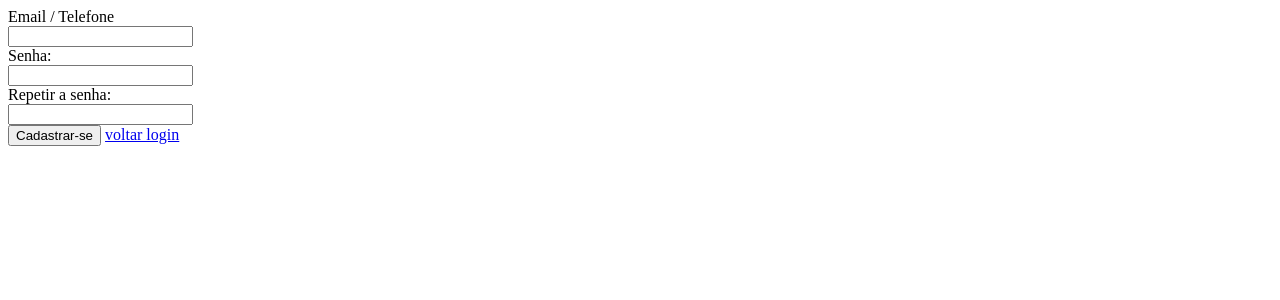
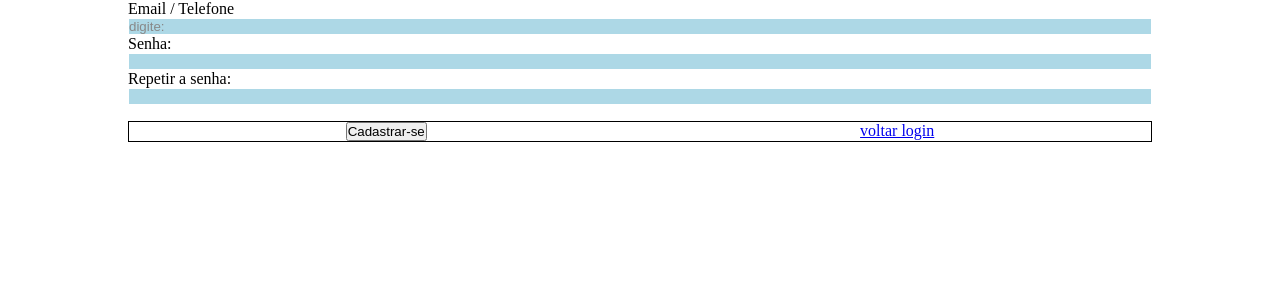
Before and after one commit to ffbermudes/crudBasicoComLogin, a PHP site: page /index.php?rota=criar_usuario in a window 1280 px wide. Shown: the top 300 px of the page. Run offline with PHP 8.4, Linux system fonts and the light colour scheme.

Commit message:
estilos e melhorias no layout

```diff
--- a/criar_usuario.php
+++ b/criar_usuario.php
@@ -8,23 +8,24 @@ defined('CONTROL') or die('Acesso Negado !');
     <meta name="viewport"
           content="width=device-width, user-scalable=no, initial-scale=1.0, maximum-scale=1.0, minimum-scale=1.0">
     <meta http-equiv="X-UA-Compatible" content="ie=edge">
+    <link rel="stylesheet" href="public/css/criarUsuario.css">
     <title>Sistema de login -> criar usuario</title>
 </head>
 <body>
 <form method="post" action="index.php?rota=cadastra_banco">
     <div class="login-row" >
-        <label for="usuario">Email / Telefone</label><br>
-        <input type="text" id="usuario" name="usuarios"><br>
+        <label for="usuario">Email / Telefone</label>
+        <input type="text" id="usuario" name="usuario" placeholder="digite: ">
     </div>
     <div class="login-row">
-        <label for="password">Senha:</label><br>
-        <input type="text" id="password" name="pass"><br>
+        <label for="password">Senha:</label>
+        <input type="text" id="password" name="pass">
     </div>
     <div class="login-row">
-        <label for="password">Repetir a senha:</label><br>
-        <input type="text" id="password" name="re_pass"><br>
+        <label for="password">Repetir a senha:</label>
+        <input type="text" id="password" name="re_pass">
     </div>
-    <div class="login-row">
+    <div class="login-row-submit">
         <input type="submit" value="Cadastrar-se">
         <a href="index.php?rota=login">voltar login</a>
     </div>
--- a/dbOperations/cad_user.php
+++ b/dbOperations/cad_user.php
@@ -6,4 +6,4 @@ print_r ($_REQUEST);
 echo '</pre>';
 
 $cad_user = new Db();
-$cad_user->cad_user($_REQUEST['usuarios'], $_REQUEST['pass'], $_REQUEST['re_pass']);
+$cad_user->cad_user($_REQUEST['usuario'], $_REQUEST['pass'], $_REQUEST['re_pass']);
--- /dev/null
+++ b/public/css/criarUsuario.css
@@ -0,0 +1,48 @@
+* {
+    margin: 0;
+    padding: 0;
+    box-sizing: border-box;
+}
+
+form {
+    display: flex;
+    flex-direction: column;
+    justify-content: center;
+}
+
+.login-row {
+    width: 80%;
+    margin: 0 auto;
+    display: flex;
+    flex-wrap: wrap;
+    flex-direction: column;
+}
+
+.login-row-submit {
+    width: 80%;
+    display: flex;
+    margin: 0 auto;
+    justify-content: space-around;
+    margin-top: 1em;
+    border: solid 1px black;
+}
+
+input[name="usuario"],
+input[name="pass"],
+input[name="re_pass"] {
+background-color: lightblue;
+outline: none;
+border: solid 1px white;
+}
+
+input[name="usuario"]::placeholder,
+input[name="pass"]::placeholder,
+input[name="re_pass"]::placeholder {
+    color: #888;
+}
+
+input[name="usuario"]:focus,
+input[name="pass"]:focus,
+input[name="re_pass"]:focus {
+ border: solid #555 1px;
+}
--- a/public/js/criar_usuario.js
+++ /dev/null
@@ -1,32 +0,0 @@
-class CriarUsuario {
-    inputMail
-    inputPass
-    inputRepass
-
-    static init() {
-        this.inputMail = document.querySelector('#usuario')
-        this.inputPass = document.querySelector('#password')
-        this.inputRepass = document.querySelector("input[name='re_pass']")
-        this.validacaoCampoEmail()
-        this.validacaoPass()
-        this.validacaoRePass()
-    }
-
-    static validacaoCampoEmail() {
-        const email = this.inputMail
-        console.log(email)
-    }
-
-    static validacaoPass() {
-        const senha = this.inputPass
-        console.log(senha)
-    }
-
-    static validacaoRePass() {
-        const re_senha = this.inputRepass
-        console.log(re_senha)
-    }
-
-}
-
-export default CriarUsuario
--- a/public/js/main.js
+++ b/public/js/main.js
@@ -1,3 +1,3 @@
-import CriarUsuario from "./criar_usuario.js";
+import ValidacoesInputsCriarUsuario from "./criarUsuario.js"
 
-CriarUsuario.init()
+new ValidacoesInputsCriarUsuario()
```
Also changed, not shown: docsReadme/databaseOperations.md (+2 -0 lines), public/js/criarUsuario.js (added, +67 -0 lines), README.md.
